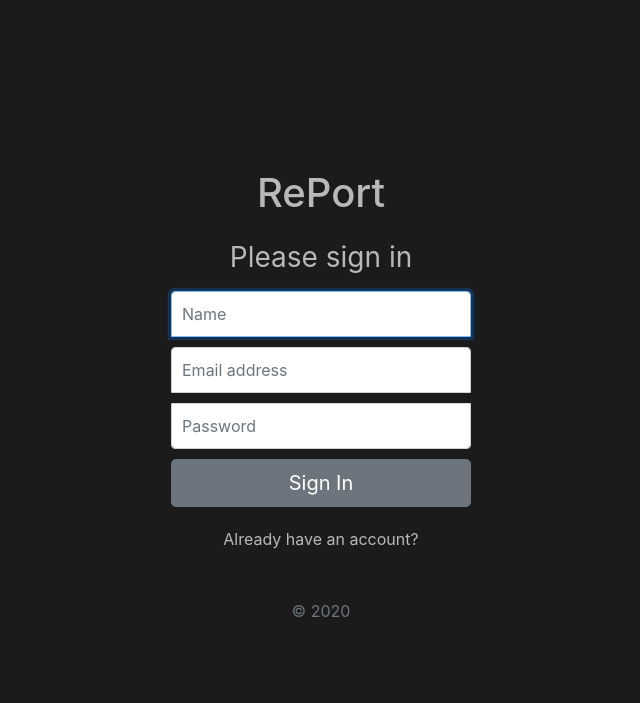
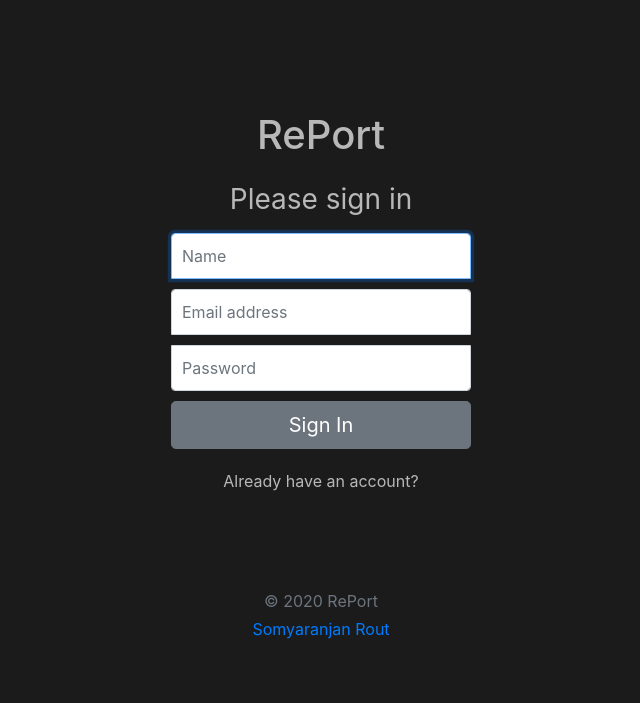
Before and after one commit to somyaranjan26/RePort, a Django app: page /signIn/ in a window 1280 px wide. Shown: the top 703 px of the page, without its empty margins (319-959 px from the left). Run offline with Django 3.2, Linux system fonts and the light colour scheme; some libraries are stand-ins or nearby versions.

Commit message:
Delete Bug Fixed

```diff
--- a/report/report/settings.py
+++ b/report/report/settings.py
@@ -14,7 +14,7 @@
 # SECURITY WARNING: don't run with debug turned on in production!
 DEBUG = True
 
-ALLOWED_HOSTS = []
+ALLOWED_HOSTS = ['*']
 
 
 # Application definition
--- a/report/report/views.py
+++ b/report/report/views.py
@@ -193,32 +193,38 @@
         timestamps = database.child("users").child(uId).child("reports").shallow().get(idtoken).val()
         timeList = []
 
-        taskCount = 0
-        for i in timestamps:
-            taskCount = taskCount + 1
-            timeList.append(i)
+        if timestamps:
+            taskCount = 0
+            for i in timestamps:
+                taskCount = taskCount + 1
+                timeList.append(i)
 
-        timeList.sort(reverse=True)
+            timeList.sort(reverse=True)
 
-        taskTitle = []
-        aboutTask = []
-        for i in timeList:
-            taskName = database.child("users").child(uId).child("reports").child(i).child("taskTitle").get(idtoken).val()
-            TaskDesc = database.child("users").child(uId).child("reports").child(i).child("aboutTask").get(idtoken).val()
-            taskTitle.append(taskName)
-            aboutTask.append(TaskDesc)
+            taskTitle = []
+            aboutTask = []
+            for i in timeList:
+                taskName = database.child("users").child(uId).child("reports").child(i).child("taskTitle").get(idtoken).val()
+                TaskDesc = database.child("users").child(uId).child("reports").child(i).child("aboutTask").get(idtoken).val()
+                taskTitle.append(taskName)
+                aboutTask.append(TaskDesc)
 
-        taskDate = []
-        for i in timeList:
-            i = float(i)                                                        # typecast string to float
-            date = datetime.fromtimestamp(i).strftime("%H:%M %p, %d-%m-%Y")     # extracting date and time from float
-            taskDate.append(date)
+            taskDate = []
+            for i in timeList:
+                i = float(i)                                                        # typecast string to float
+                date = datetime.fromtimestamp(i).strftime("%H:%M %p, %d-%m-%Y")     # extracting date and time from float
+                taskDate.append(date)
 
-        data = zip(timeList, taskDate, taskTitle, aboutTask)
-        userName = database.child('users').child(uId).child('details').child('name').get(idtoken).val()
+            data = zip(timeList, taskDate, taskTitle, aboutTask)
+            userName = database.child('users').child(uId).child('details').child('name').get(idtoken).val()
 
-        para = {"name": userName, "data": data, "count": taskCount}
-        return render(request, "viewTaskList.html", para)
+            para = {"name": userName, "data": data, "count": taskCount}
+            return render(request, "viewTaskList.html", para)
+        else:
+            userName = database.child('users').child(uId).child('details').child('name').get(idtoken).val()
+            para = {"name": userName, "message": "👀 Seems your Task List 📝 is Empty 📂"}
+            return render(request, "home.html", para)
+
     except KeyError:
         para = {"message": "👀 User is logged out, Please Log In again!"}  # if creadentials are
         return render(request, "logIn.html", para)         # incorrect, redirect to sign in page
--- a/report/templates/signUp.html
+++ b/report/templates/signUp.html
@@ -61,7 +61,12 @@
     <button class="btn btn-lg btn-secondary btn-block" type="submit">Sign In</button>
 
     <p class="logIn"><a type="button" class="btn-link" onclick="location.href='{% url "LogIn" %}'">Already have an account?</a> </p>
-    <p class="mt-5 mb-2 text-muted">&copy; 2020</p>
+    <footer class="my-5 pt-5 text-muted text-center text-small">
+      <p class="mb-1">&copy; 2020 RePort</p>
+      <ul class="list-inline">
+        <li class="list-inline-item"><a href="mailto:somyaranjanmac1@gmail.com">Somyaranjan Rout</a></li>
+      </ul>
+    </footer>
   </form>
 </body>
 
```
Also changed, not shown: report/db.sqlite3.
